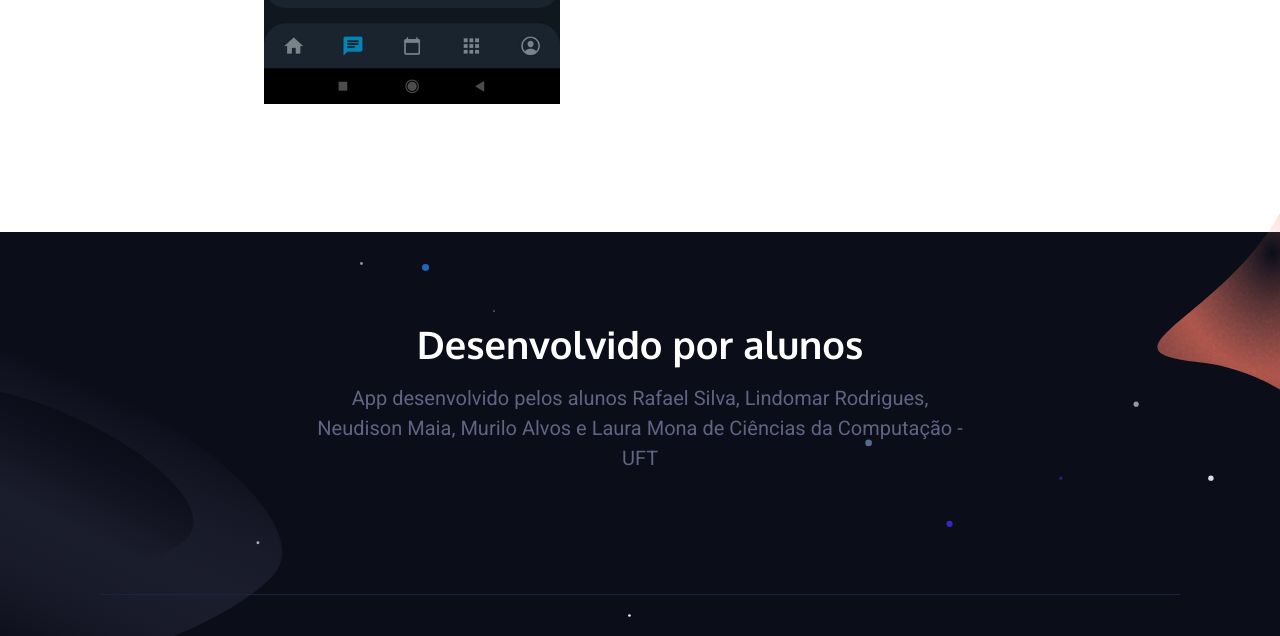
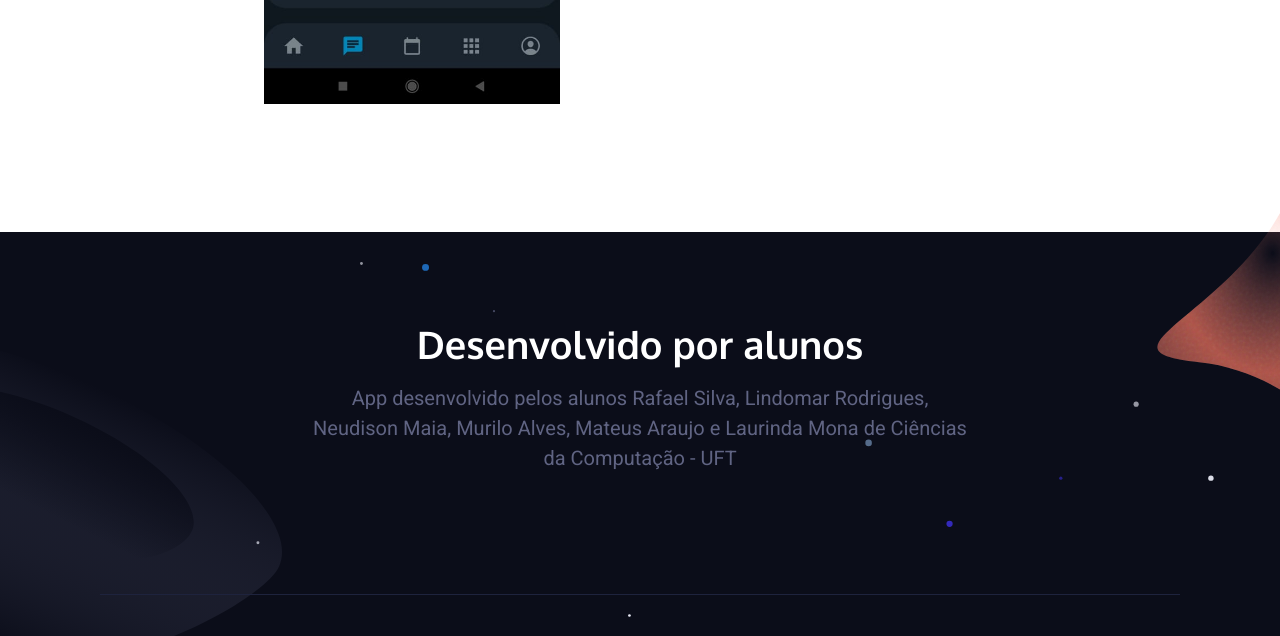
Before and after one commit to nnmf/bender_landing_page, a plain HTML site: page index.html in a window 1280 px wide. Shown: the part 5111-5747 px from the top of the page. Drawn offline with nearby package versions, Linux system fonts and the light colour scheme.

Commit message:
"Atualizando os nomes"

```diff
--- a/index.html
+++ b/index.html
@@ -140,7 +140,7 @@
 					<div class="cta-inner section-inner">
 						<div class="cta-header text-center">
 							<h2 class="section-title mt-0">Desenvolvido por alunos</h2>
-							<p class="section-paragraph">App desenvolvido pelos alunos Rafael Silva, Lindomar Rodrigues, Neudison Maia, Murilo Alvos e Laura Mona de Ciências da Computação - UFT</p>
+							<p class="section-paragraph">App desenvolvido pelos alunos Rafael Silva, Lindomar Rodrigues, Neudison Maia, Murilo Alves, Mateus Araujo e Laurinda Mona de Ciências da Computação - UFT</p>
 						</div>
 					</div>
 				</div>
```
